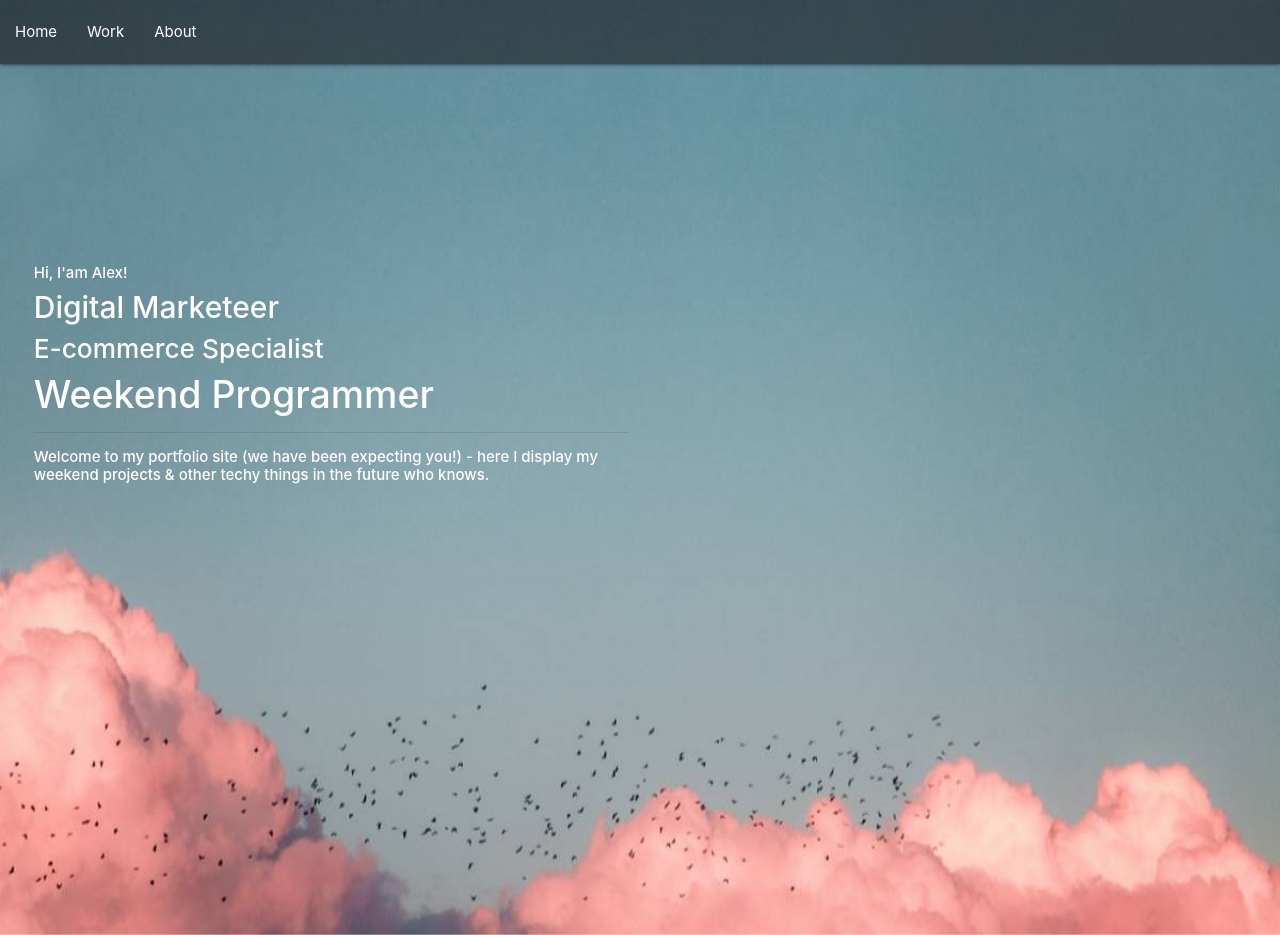
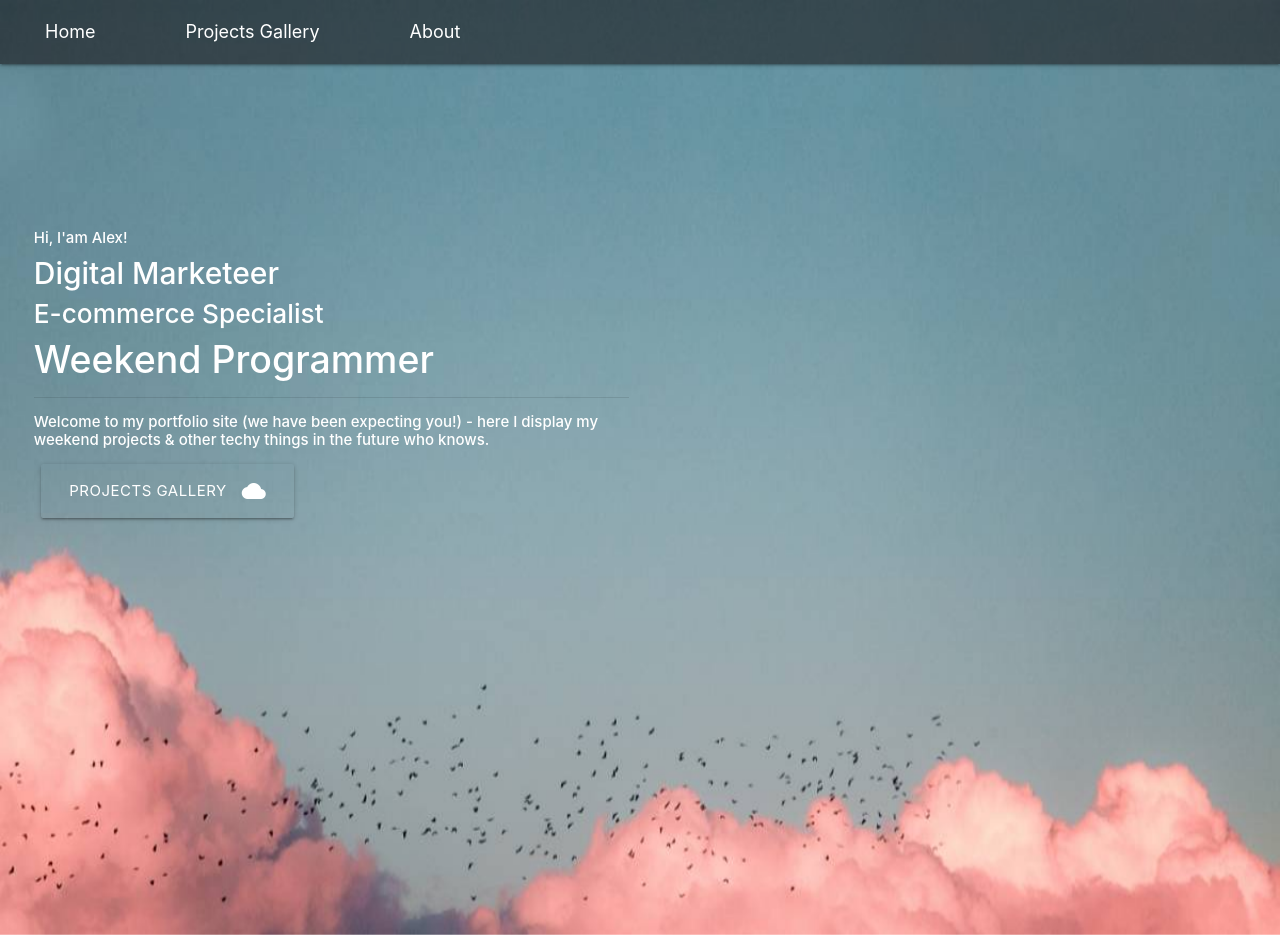
Before and after one commit to a-telier/portfolio, a Flask app: page / in a window 1280 px wide. Run offline with Flask 2, Linux system fonts and the light colour scheme; some libraries are stand-ins or nearby versions.

Commit message:
added styling to navbar

```diff
--- a/templates/base.html
+++ b/templates/base.html
@@ -57,12 +57,11 @@
       position: absolute;
       z-index: 3;
   }
-  .nav-link{
+  .link{
       font-size: 1.2em;
-      opacity: 1;
   }
-  .nav-item a{
-      opacity: 1;
+  .link:hover{
+    color:rosybrown;
   }
   .list-inline-item{
       font-size: 2em;
@@ -86,18 +85,18 @@
   </a>
 
   <ul class="left hide-on-med-and-down">
-    <li><a href="{{ url_for('home')}}">Home</a></li>
-    <li><a href="{{ url_for('work')}}">Work</a></li>
-    <li><a href="{{ url_for('about')}}"> About</a></li>
+    <li><a class="link px-5" href="{{ url_for('home')}}">Home</a></li>
+    <li><a class="link px-5" href="{{ url_for('work')}}">Projects Gallery</a></li>
+    <li><a class="link px-5" href="{{ url_for('about')}}"> About</a></li>
   </ul>
 </nav>
 
 <!--Mobile navigation menu-->
     <ul class="sidenav mt-3" id="mobile-links">
       <div class="container">
-          <li><a href="{{ url_for('home')}}">Home</a></li>
-          <li><a href="{{ url_for('work')}}">Work</a></li>
-          <li><a href="{{ url_for('about')}}"> About</a></li>
+          <li><a class="link" href="{{ url_for('home')}}">Home</a></li>
+          <li><a class="link" href="{{ url_for('work')}}">Projects Gallery</a></li>
+          <li><a class="link" href="{{ url_for('about')}}"> About</a></li>
           <hr>
       </div>
     </ul>
--- a/templates/index.html
+++ b/templates/index.html
@@ -38,6 +38,9 @@
                     Welcome to my portfolio site (we have been expecting you!)
                     - here I display my weekend projects & other techy things in the future who knows.
                 </h6>
+                <div class="p-2">
+                    <a class="waves-effect waves-light transparent btn-large"><i class="material-icons right">cloud</i>Projects Gallery</a>
+                </div>
             </div>
         </div>
     </section>
--- a/templates/work.html
+++ b/templates/work.html
@@ -24,7 +24,7 @@ padding:0;">
         background-size: cover;
         background-repeat: no-repeat;">
         <!-- Text -->
-        <h1 class="text-center my-auto mx-auto mt-2"
+        <h1 class="text-center my-auto mx-auto mt-2 text-white"
         style="position:absolute;">
             Coding Projects
         </h1>
@@ -45,7 +45,7 @@ style="">
         {% endif %}
     </div>
     <!-- Teaser Text -->
-    <div class="col-lg-6 py-5 mx-auto my-auto grey lighten-4">
+    <div class="col-lg-6 py-5 mx-auto my-auto grey lighten-3">
         <h6>Category | {{project.category}}</h6>
         <h3>{{project.title}}</h3>
         <p>
@@ -67,7 +67,7 @@ style="">
 {% else %}
 <div class="row bg-white m-1 my-5 p-2 pt-3 animate__animated animate__fadeInRightBig">
     <!-- Teaser Text -->
-    <div class="col-lg-6 py-5 mx-auto my-auto grey lighten-4">
+    <div class="col-lg-6 py-5 mx-auto my-auto grey lighten-3">
         <h6>Category | {{project.category}}</h6>
         <h3>{{project.title}}</h3>
         <p>
```
